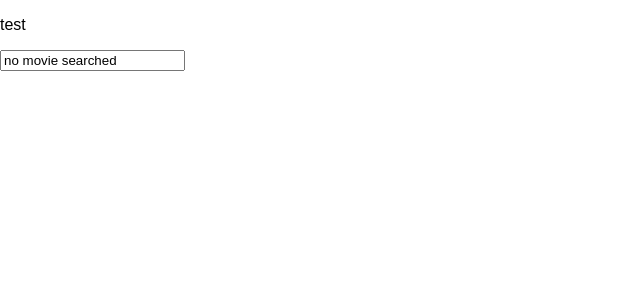
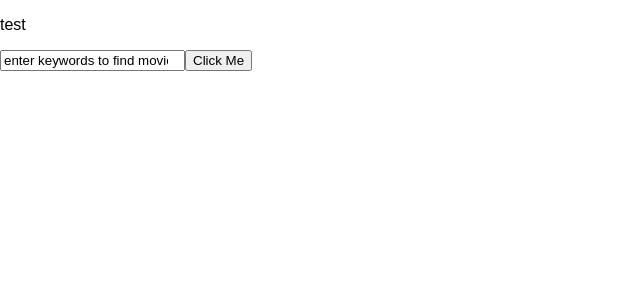
Before and after one commit to DeClercqJan/React-Netflix-APP, a React (Create React App) app: page / in a window 1280 px wide. Shown: the top 300 px of the page, without its empty margins (0-640 px from the left). Built offline with nearby package versions, Linux system fonts and the light colour scheme.

Commit message:
basic structure in order to get and display stuff. Much of the stuff is still placeholder stuff.

```diff
--- a/src/App.js
+++ b/src/App.js
@@ -1,40 +1,61 @@
-import React, { useState } from "react";
-// import Axios from "axios";
+import React, { useState, Fragment } from "react";
+import Axios from "axios";
 // import "./App.css";
 
 function App() {
   // note: need to write this with starting capital letter (at the very least if you want to use it as a component)
   function GetMovies() {
-    // Declare a new state variable, which we'll call "count"
-    // const [Movies, setMovies] = useState([]);
-    const [Search, setSearch] = useState("no movie searched");
+    const inititalMovies = [
+      {
+        title: "movie1"
+      },
+      {
+        title: "movie2"
+      }
+    ];
 
-    const handleChange = event => {
+    const [Movies, setMovies] = useState(inititalMovies);
+    const [SearchText, setSearchText] = useState(
+      "enter keywords to find movies"
+    );
+
+    const handleSearchText = event => {
       console.log(event.target.value);
-      setSearch(event.target.value);
+      setSearchText(event.target.value);
     };
 
-/*     const handleMovieSearch = event2 => {
-      // console.log(Search);
-      console.log(event2);
+    const handleMovieSearch = event => {
+      console.log(event);
+      if (SearchText) {
         Axios.get(
           `https://api.themoviedb.org/3/movie/550?api_key=bde60eb3d70191bf80d726a2da4ae238`
         ).then(res => {
           const movies = res.data;
           setMovies(movies);
         });
-      event2.preventDefault();
-    }; */
+      }
+      setSearchText("");
+      event.preventDefault();
+    };
 
     return (
+      <Fragment>
         <div>
           {/* <p>You clicked {Movies[0]} times</p> */}
           {/* function for form needs to on form element */}
-        {/* <form onSubmit={handleMovieSearch}> */}
-        <input type="search" value={Search} onChange={handleChange}></input>
-        {/* <input type="submit">Click me</input> */}
-        {/* </form> */}
+          <form onSubmit={handleMovieSearch}>
+            <input
+              type="search"
+              value={SearchText}
+              onChange={handleSearchText}
+            ></input>
+            <button type="submit">Click Me</button>
+          </form>
         </div>
+        <div>
+          <p>{Movies.title}</p>
+        </div>
+      </Fragment>
     );
   }
 
```
Lines whose indentation alone changed are shown as unchanged.
